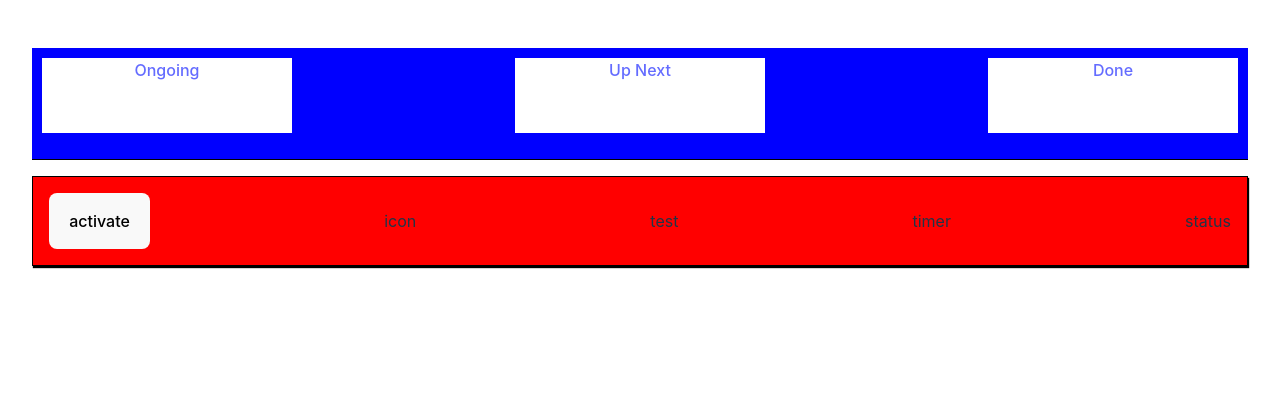
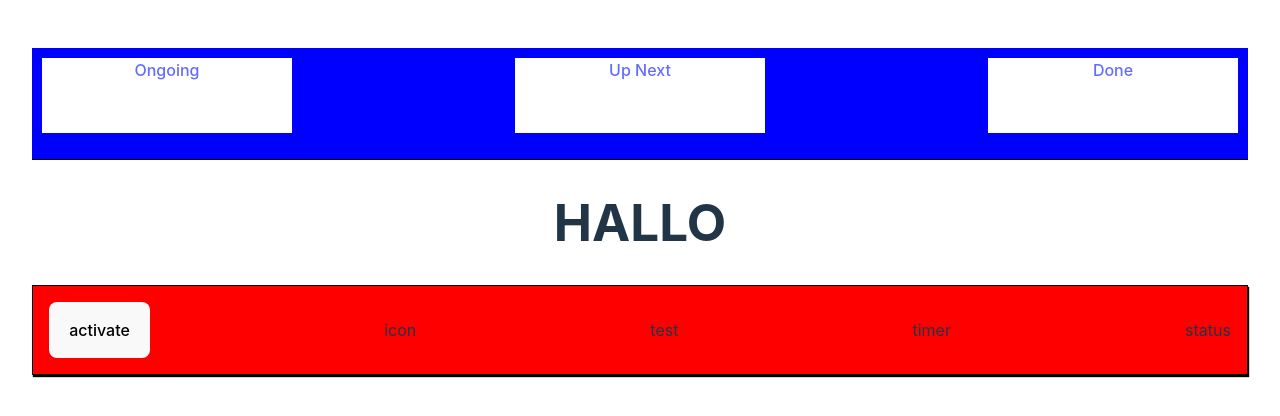
Before and after one commit to PhilippWeiss85/CleanUp, a React (Vite) app: page / in a window 1280 px wide. Shown: the top 416 px of the page. Built offline with nearby package versions, Linux system fonts and the light colour scheme.

Commit message:
test commit

```diff
--- a/src/App.jsx
+++ b/src/App.jsx
@@ -7,6 +7,7 @@ function App() {
   return (
     <div className="App">
       <Navigation/>
+      <h1>HALLO</h1>
       <Task></Task>
     </div>
   )
```
